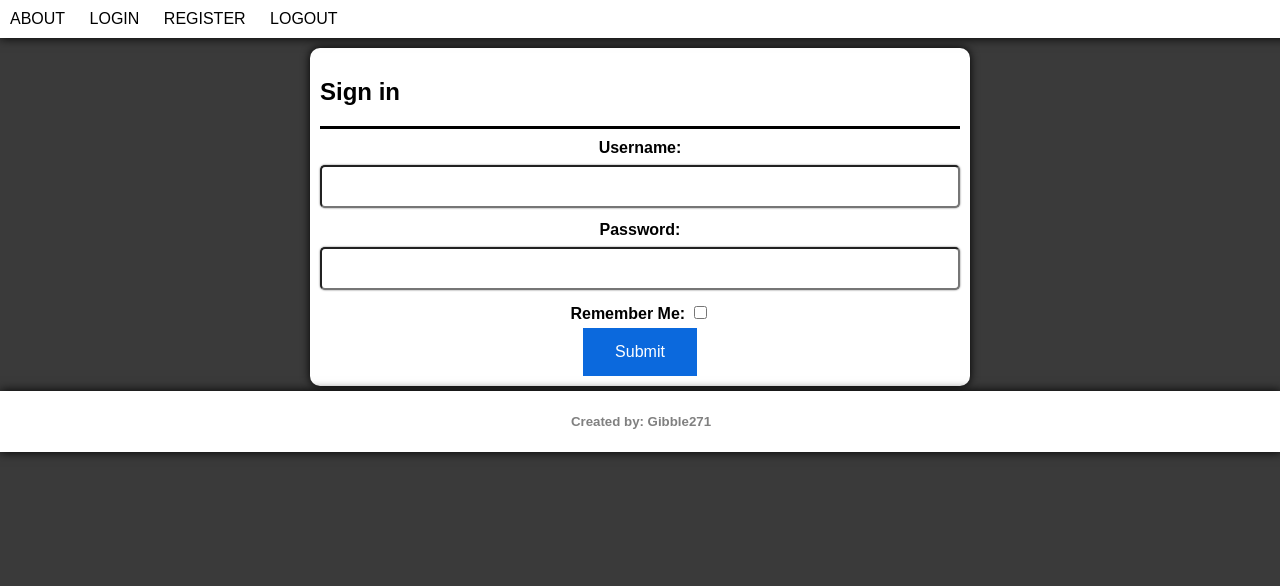
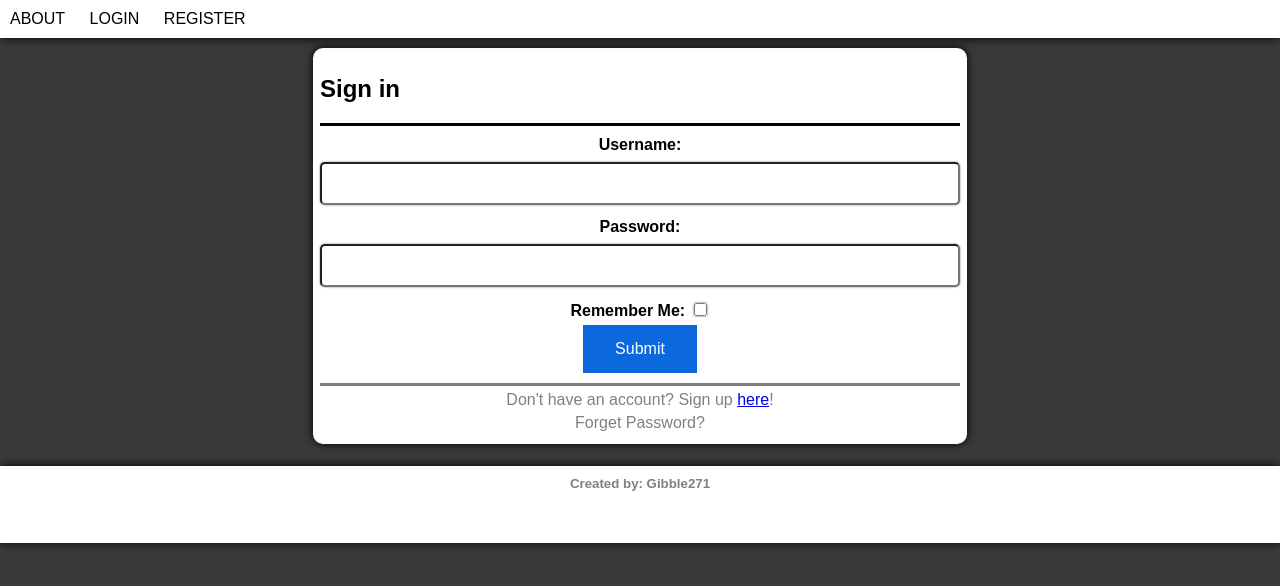
Before and after one commit to Gibble271/Blog_flask_1, a Flask app: page /login in a window 1280 px wide. Shown: the top 586 px of the page. Run offline with Flask 2, Linux system fonts and the light colour scheme.

Commit message:
updated design for login page

```diff
--- a/blog/static/css/main.css
+++ b/blog/static/css/main.css
@@ -1,73 +1,51 @@
+.boolean_check{
+    box-shadow: #666 0px 0px 2px;
+    box-sizing: border-box;
+    cursor: pointer;
+}
+
+.btn {
+    background-color: #0b69dd; /* Green */
+    border: none;
+    color: white;
+    cursor: pointer;
+    display: inline-block;
+    font-size: 16px;
+    padding: 15px 32px;
+    text-align: center;
+    text-decoration: none;
+    transition-duration: 0.4s;
+}
+
+.btn:hover{
+    background-color: white;
+    border: solid;
+    border-color: #0b69dd;
+    color: #0b69dd;
+
+}
+
+.btn:active {
+    background-color: #0b69dd;
+    box-shadow: 0 5px #666;
+    transform: translateY(4px);
+}
+
 body{
     background-color: rgb(58, 58, 58);
     color: black;
     font-family: Arial, Helvetica, sans-serif;
+    margin: 0px;
     padding:0px;
-    margin: 0px;
-    width: 100%;
-    height: 100%;
-}
-
-nav {
-    background-color: white;
-    color: black;
-    padding: 10px;
-    box-shadow: black 0px 0px 10px;
-    position: sticky;
-    width: 100%;
-    top: 0;
-}
-
-.navigation_ul {
-    list-style-type: none;
-    margin: 0px;
-    padding: 0px;
-}
-
-.navigation_li {
-    display: inline-block;
-    margin-right: 20px;
-
-}
-
-.navigation_a {
-    text-decoration-line: none;
-    text-transform: uppercase;
-    color:black;
-    cursor: pointer;
-}
-
-.navigation_a:hover{
-    text-decoration-line: underline;
-}
-
-footer {
-    text-align: center;
-    color:gray;
-    background-color: white;
-    padding: 1px;
-    margin-top: 5px;
-    box-shadow: black 0px 0px 10px;
-    width:100%;
-}
-
-.flash-message {
-    text-align: center;
-    color: black;
-    width: 100%;
-    padding: 5px;
-    border-radius: 5px;
-    top: 0;
-    position: sticky;
 }
 
 .card {
-    margin:auto;
-    padding:10px;
     background-color: white;
-    width: 50%;
     border-radius: 10px;
     box-shadow: black 0px 0px 10px;
+    margin:auto;
+    padding:7px;
+    width: 50%;
 }
 
 .card header {
@@ -79,53 +57,98 @@ footer {
     text-align: center;
 }
 
-.form-control {
-    margin-top: 5px;
+.container {
+    margin-bottom: 10px;
+    margin-top: 10px;
+}
+
+.extra-info{
+    border-top: solid;
+    color: gray;
+    margin-top: 10px;
+    text-align: center;
+}
+
+.extra-info div {
+    margin: 5px;
+}
+
+.extra-info div a:hover {
+    color:#0b69dd;
     font-weight: bold;
 }
 
-.btn {
-    background-color: #0b69dd; /* Green */
-    border: none;
-    color: white;
-    padding: 15px 32px;
+.flash-message {
+    border-radius: 5px;
+    color: black;
     text-align: center;
-    text-decoration: none;
-    display: inline-block;
-    font-size: 16px;
-    transition-duration: 0.4s;
-    cursor: pointer;
+    top: 0;
+    width: 100%;
 }
 
-.btn:hover{
-    background-color: white;
-    color: #0b69dd;
-    border-color: #0b69dd;
-    border: solid;
+.flash-message p {
+    padding: 10px;
 }
 
-.btn:active {
-    background-color: #0b69dd;
-    box-shadow: 0 5px #666;
-    transform: translateY(4px);
+.form-control {
+    font-weight: bold;
+    margin-top: 5px;
+}
+
+footer {
+    background-color: white;
+    bottom: 0;
+    box-shadow: black 0px 0px 10px;
+    color:gray;
+    width: 100%;
+}
+
+footer h5 {
+    text-align: center;
+    padding:10px;
+}
+
+nav {
+    background-color: white;
+    box-shadow: black 0px 0px 10px;
+    color: black;
+    position: sticky;
+    top: 0;
+    width: 100%;
+}
+
+.navigation_ul {
+    list-style-type: none;
+    margin: 0px;
+    padding: 10px;
+}
+
+.navigation_li {
+    display: inline-block;
+    margin-right: 20px;
+}
+
+.navigation_a {
+    color:black;
+    cursor: pointer;
+    text-decoration-line: none;
+    text-transform: uppercase;
+}
+
+.navigation_a:hover{
+    text-decoration-line: underline;
 }
 
 .text_field{
     border-radius: 5px;
-    width: 100%;
-    padding: 12px 20px;
-    margin: 8px 0;
     box-sizing: border-box;
     box-shadow: #666 0px 0px 2px;
-
+    margin: 8px 0;
+    padding: 12px 20px;
+    width: 100%;
 }
 
 .text_field:focus{
+    background-color: lightblue;
     border: 3px solid #555;
-    background-color: lightblue;
 }
-
-.boolean_check:hover{
-    cursor: pointer;
-
-}
--- a/blog/templates/base.html
+++ b/blog/templates/base.html
@@ -9,9 +9,12 @@
         <nav>
             <ul class="navigation_ul">
                 <li class="navigation_li"><a class="navigation_a" href="{{url_for('about')}}">About </a></li>
+                {% if current_user.is_anonymous %}
                 <li class="navigation_li"><a class="navigation_a" href="{{url_for('login')}}">Login</a></li>
                 <li class="navigation_li"><a class="navigation_a" href="{{url_for('register')}}">Register</a></li>
+                {% else %}
                 <li class="navigation_li"><a class="navigation_a" href="{{url_for('logout')}}">Logout</a></li>
+                {% endif %}
             </ul>
         </nav>
 
@@ -24,8 +27,9 @@
             {% endif %}
             {% endwith %}
         </div>
-        {% block content %}{% endblock %}
+        <div class="container">
+            {% block content %}{% endblock %}
+        </div>
         <footer> <h5>Created by: Gibble271<h5></footer>
     </body>
-
 </html>
--- a/blog/templates/login.html
+++ b/blog/templates/login.html
@@ -12,8 +12,14 @@
             </div>
             <div class="form-control">{{form.remember_me.label()}}
                 {{form.remember_me(class="boolean_check")}} </div>
+
             <div class="form-control"> {{form.submit(class="btn")}}</div>
         </form>
+        <div class="extra-info">
+            <div>Don't have an account? Sign up <a href="{{url_for('register')}}">here</a>!</div>
+            <div>Forget Password? <!--add forget password url here--></div>
+        </div>
+
     </div>
 
 {% endblock %}
```
